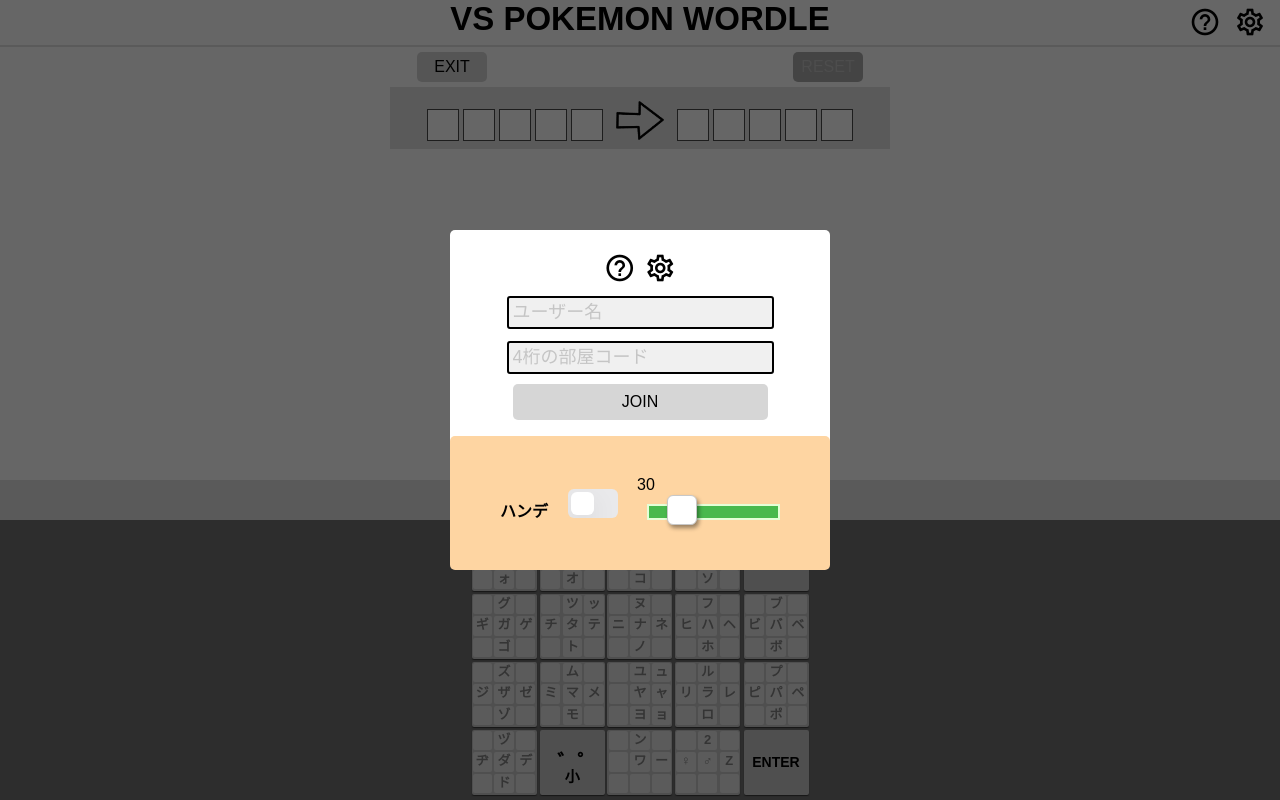
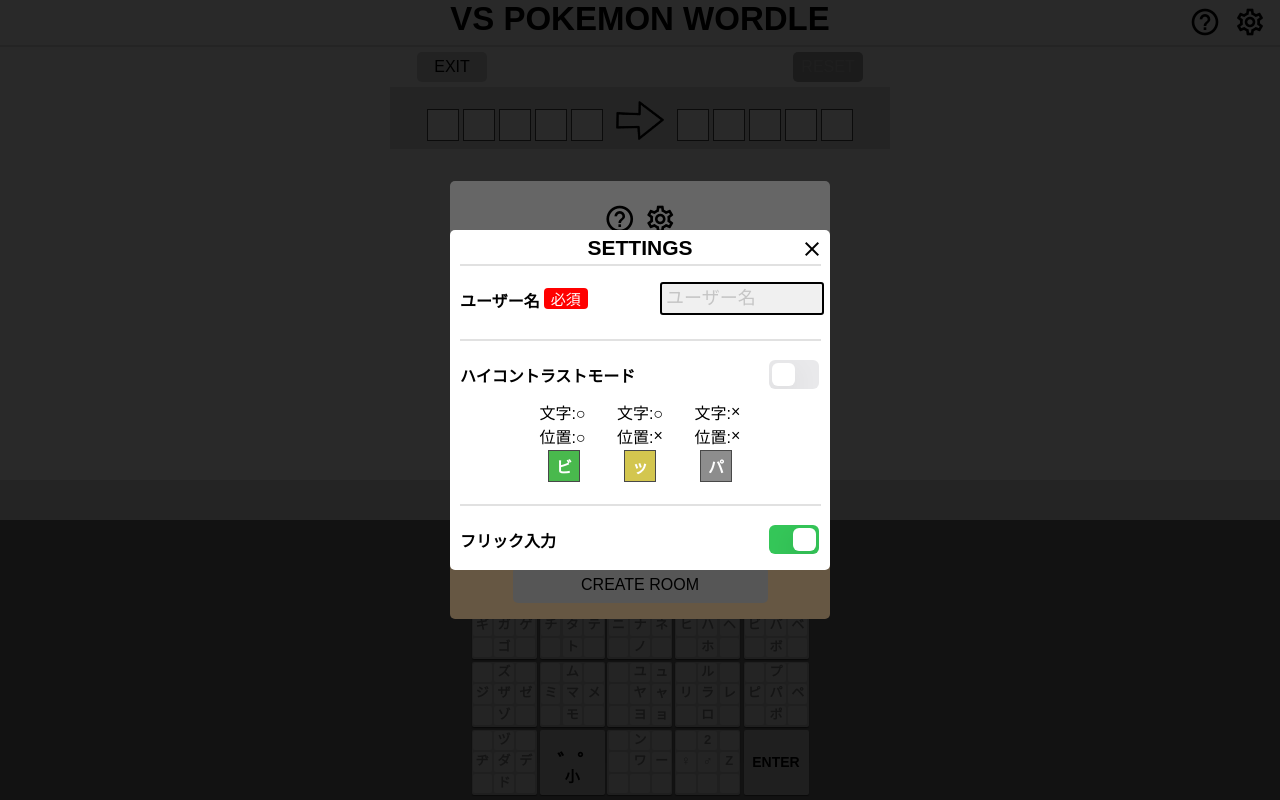
Before and after one commit to Yotty0404/VS_Pokemon_Wordle_Test, a Flask app: page / in a window 1280 px wide. Run offline with Flask 2, Linux system fonts and the light colour scheme; some libraries are stand-ins or nearby versions.

Commit message:
ユーザー名を設定画面で登録するように変更

```diff
--- a/static/css/style.css
+++ b/static/css/style.css
@@ -1025,37 +1025,48 @@
 
 
 .create_room_container {
-    background-color: #FED5A2;
+    background-color: #FFD9A8;
     display: flex;
-    flex-direction: row;
+    flex-direction: column;
     justify-content: space-between;
     margin-top: -30px;
+    padding-top: 0px;
+    padding-bottom: 10px;
 }
 
 .create_room_subject {
     font-size: 16px;
     font-weight: 700;
     margin-left: 10px;
-    margin: 14px 0px 0px 10px;
+    margin: 14px 0px 0px 0px;
+}
+
+.create_room_container_row {
+    width: 100%;
+    display: flex;
+    flex-direction: row;
+    justify-content: space-between;
+}
+
+#tgl_handicap {
+    margin-right: 0px;
 }
 
 
 
 
-
-#slider {
+#slider, #slider_opp {
     -webkit-appearance: none;
     appearance: none;
     cursor: pointer;
     outline: none;
-    margin: 10px;
+    margin: 10px 0px 20px 0px;
     height: 12px;
-    /*    width: calc(100% - 30px);*/
+    width: calc(100% - 3px);
     background: rgb(73, 185, 77);
     border: solid 2px #e4ffd7;
     border-radius: 0px;
     overflow: visible;
-
     user-select: none;
     -webkit-user-select: none;
     -ms-user-select: none;
@@ -1066,7 +1077,7 @@
     touch-action: none;
 }
     /* WebKit向けのつまみ */
-    #slider::-webkit-slider-thumb {
+    #slider::-webkit-slider-thumb, #slider_opp::-webkit-slider-thumb {
         -webkit-appearance: none;
         appearance: none;
         background: white;
@@ -1078,7 +1089,7 @@
         margin-top: -4px;
     }
     /* Moz向けのつまみ */
-    #slider::-moz-range-thumb {
+    #slider::-moz-range-thumb, #slider_opp::-moz-range-thumb {
         background: white;
         width: 30px;
         height: 30px;
@@ -1087,10 +1098,29 @@
         border: none; /* デフォルトの線を消す */
     }
     /* Firefoxで点線が周りに表示されてしまう問題の解消 */
-    #slider::-moz-focus-outer {
+    #slider::-moz-focus-outer, #slider_opp::-moz-focus-outer {
         border: 0;
     }
     /* つまみをドラッグしているときのスタイル */
-    #slider:active::-webkit-slider-thumb {
+    #slider::-webkit-slider-thumb, #slider_opp:active::-webkit-slider-thumb {
         box-shadow: 2px 3px 6px 1px rgba(0, 0, 0, 0.5);
     }
+
+
+#txt_user_name {
+    width: 40%;
+}
+
+#user_name_reuired_container {
+    flex: 1;
+}
+
+.required {
+    margin: 14px 0px 0px 4px;
+    background-color: red;
+    color: white;
+    width: 44px;
+    border-radius: 4px;
+    text-align: center;
+    font-size: 15px;
+}
--- a/static/js/script.js
+++ b/static/js/script.js
@@ -410,6 +410,18 @@
     }
 
     Cookies.set('is_flick', cookie, { expires: 30 });
+
+    //ユーザー名
+    cookie = Cookies.get('user_name')
+    if (cookie === undefined || !cookie) {
+        //ユーザー名が登録されていない場合、設定画面を表示
+        show_message('ユーザー名を登録してください');
+        $('#login_btn_settings').click();
+    }
+    else {
+        $('#txt_user_name').val(cookie);
+        Cookies.set('user_name', cookie, { expires: 30 });
+    }
 });
 
 //JOINボタンクリック
@@ -620,6 +632,23 @@
     $('#settings_container').removeClass('transparent');
 
     update_row_by_judge(get_3poke_name(), $('#example_row'), [1, 2, 0]);
+});
+
+
+//×ボタンクリック(設定画面)
+$(document).on('click', '#settings_btn_close', function (e) {
+    var temp_user_name = $('#txt_user_name').val();
+
+    //ユーザー名が未入力の場合、後続の処理をキャンセル
+    if (temp_user_name == '') {
+        $('#txt_user_name').addClass('txt_error');
+        e.stopImmediatePropagation();
+    }
+    else {
+        $('#txt_user_name').removeClass('txt_error');
+    }
+
+    Cookies.set('user_name', temp_user_name, { expires: 30 });
 });
 
 //×ボタンクリック
@@ -1173,5 +1202,11 @@
 
 $(document).on('input', '#slider', function () {
     var value = $(this).val();
-    $('#time_limit').text(value);
+    $('#time_limit').text(value + '秒');
 });
+
+
+$(document).on('input', '#slider_opp', function () {
+    var value = $(this).val();
+    $('#time_limit_opp').text(value + '秒');
+});
--- a/templates/home.html
+++ b/templates/home.html
@@ -16,8 +16,8 @@
     <link href="https://fonts.googleapis.com/icon?family=Material+Icons%7CMaterial+Icons+Outlined" rel="stylesheet">
     <link rel="stylesheet" href="https://ajax.aspnetcdn.com/ajax/jquery.ui/1.12.1/themes/smoothness/jquery-ui.css">
 
-    <link rel="stylesheet" href="static/css/style.css?20220313-002">
-    <script src="static/js/script.js?20220313-002" charset="shift_jis"></script>
+    <link rel="stylesheet" href="static/css/style.css?20220321-001">
+    <script src="static/js/script.js?20220321-001" charset="shift_jis"></script>
 
     <!-- FB Meta Tags -->
     <meta property="og:url" content="https://www.vs-pokemon-wordle.com">
@@ -80,24 +80,37 @@
                 <div id="login_btn_help" class="material-icons-outlined btn_help btn_icon">help_outline</div>
                 <div id="login_btn_settings" class="material-icons-outlined btn_settings btn_icon">settings</div>
             </div>
-            <input id="txt_user_name" class="textbox login_obj" type="text" name="user_name" placeholder="ユーザー名" maxlength="8" />
             <input id="txt_room_code" class="textbox login_obj" type="number" name="room_code" placeholder="4桁の部屋コード" oninput="slice_max_length(this, 4)" pattern="\d*" value={{ room_code }}>
-            <input id="btn_join" type="submit" value="JOIN" class="btn login_obj">
+            <input id="btn_join" type="submit" value="JOIN ROOM" class="btn login_obj">
 
         </div>
 
         <div class="create_room_container modal">
-            <div id="create_room_body">
-                <div class="create_room_subject">ハンデ</div>
-            </div>
-            <div id="tgl_handicap" class="toggle">
-                <input id="chk_handicap" type="checkbox" name="check" />
+            <div class="create_room_container_row">
+                <div>
+                    <div class="create_room_subject">ハンディキャップ</div>
+                </div>
+                <div id="tgl_handicap" class="toggle">
+                    <input id="chk_handicap" type="checkbox" name="check" />
+                </div>
             </div>
 
-            <div id=container>
-                <div id="time_limit" class="value">30</div>
-                <input id="slider" type="range" min="10" max="120" step="10" value="30">
+            <div class="create_room_container_row">
+                <div>
+                    <div class="create_room_subject">制限時間</div>
+                </div>
+                <div id="time_limit" class="value create_room_subject">30秒</div>
             </div>
+            <input id="slider" type="range" min="10" max="120" step="10" value="30">
+
+            <div class="create_room_container_row">
+                <div>
+                    <div class="create_room_subject">対戦相手の制限時間</div>
+                </div>
+                <div id="time_limit_opp" class="value create_room_subject">30秒</div>
+            </div>
+            <input id="slider_opp" type="range" min="10" max="120" step="10" value="30">
+            <input id="btn_create" type="submit" value="CREATE ROOM" class="btn login_obj">
         </div>
     </div>
 
@@ -664,8 +677,18 @@
                 <div id="settings_btn_close" class="material-icons-outlined window_btn_close">close</div>
                 <div id="settings_header_title" class="window_header_title">SETTINGS</div>
             </div>
+
             <div class="settings_body_container window_body">
-                <div id="settings_body">
+                <div class="settings_msg_subject">ユーザー名</div>
+                <div id="user_name_reuired_container">
+                    <div class="required">必須</div>
+                </div>
+                <input id="txt_user_name" class="textbox login_obj" type="text" name="user_name" placeholder="ユーザー名" maxlength="8" />
+            </div>
+
+            <div class="settings_bar"></div>
+            <div class="settings_body_container window_body">
+                <div>
                     <div class="settings_msg_subject">ハイコントラストモード</div>
                 </div>
                 <div id="tgl_high_contrast_mode" class="toggle">
@@ -689,7 +712,7 @@
 
             <div class="settings_bar"></div>
             <div class="settings_body_container window_body">
-                <div id="settings_body">
+                <div>
                     <div class="settings_msg_subject">フリック入力</div>
                 </div>
                 <div id="tgl_flick" class="toggle">
```
